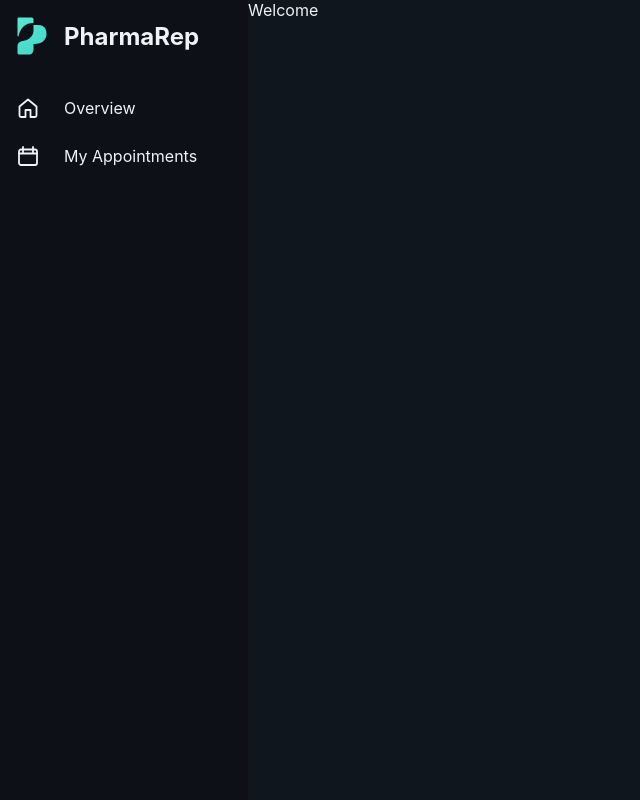
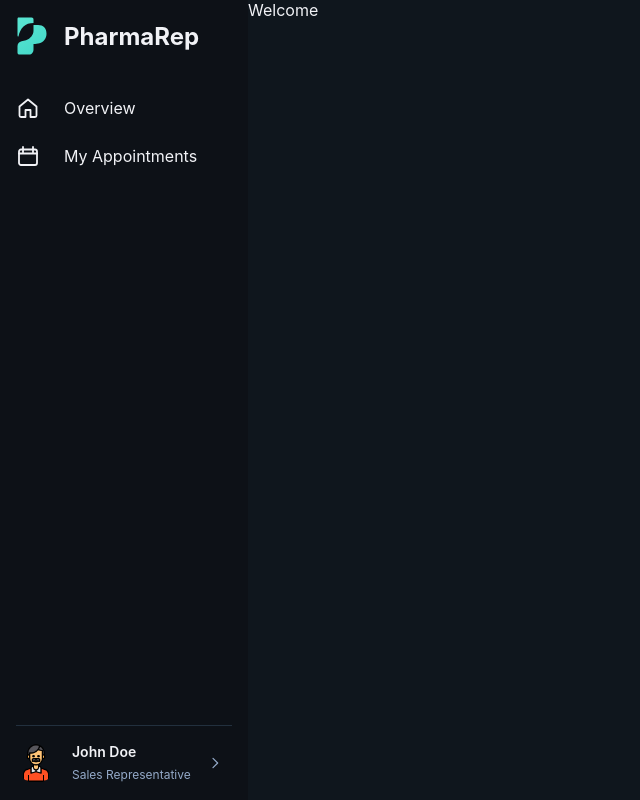
Before and after one commit to sppat/pharmarep-fe, a React (Vite) app: page / in a window 1280 px wide. Shown: the whole page, without its empty margins (0-640 px from the left). Built offline with nearby package versions, Linux system fonts and the light colour scheme.

Commit message:
feat: add sidebar profile link and extract header and footer

```diff
--- /dev/null
+++ b/src/components/icons/ChevronRightIcon.tsx
@@ -0,0 +1,11 @@
+import Icon from './Icon';
+
+function ChevronRightIcon() {
+  return (
+    <Icon>
+      <path d="m9 5 7 7-7 7" />
+    </Icon>
+  );
+}
+
+export default ChevronRightIcon;
--- a/src/components/nav/Nav.css
+++ b/src/components/nav/Nav.css
@@ -17,27 +17,4 @@
     width: 100%;
     flex: 1;
   }
-
-  .logo-container {
-    display: grid;
-    /* Reserve an icon column; let the text fill the remaining width and shrink. */
-    grid-template-columns: var(--sidebar-icon-column-width) minmax(0, 1fr);
-    align-items: center;
-    gap: var(--sidebar-row-gap);
-    width: 100%;
-    /* Match the navigation links' horizontal inset. */
-    padding: var(--space-4) var(--sidebar-inline-padding);
-
-    img {
-      /* Scale to the icon column's width while preserving the SVG's proportions. */
-      width: 100%;
-      height: auto;
-    }
-
-    .brand-name {
-      font-size: var(--font-size-2xl);
-      font-weight: 700;
-      overflow-wrap: anywhere;
-    }
-  }
 }
--- a/src/components/nav/Nav.tsx
+++ b/src/components/nav/Nav.tsx
@@ -1,17 +1,16 @@
-import Logo from '../../assets/images/pharmarep-mark.svg';
 import NavList from './NavList/NavList';
+import NavFooter from './NavFooter/NavFooter';
+import NavHeader from './NavHeader/NavHeader';
 import './Nav.css';
 
 function Nav() {
   return (
     <aside className="sidebar">
-      <div className="logo-container">
-        <img src={Logo} alt="" />
-        <span className="brand-name">PharmaRep</span>
-      </div>
+      <NavHeader />
       <nav>
         <NavList />
       </nav>
+      <NavFooter />
     </aside>
   );
 }
--- /dev/null
+++ b/src/components/nav/NavFooter/NavFooter.css
@@ -0,0 +1,61 @@
+.profile-container {
+    padding-inline: var(--space-1);
+}
+
+.profile-container > a {
+  display: flex;
+  flex-direction: row;
+  align-items: center;
+  gap: var(--space-4);
+  padding: var(--space-4) var(--space-3);
+  border-radius: var(--radius-md);
+  position: relative;
+  text-decoration: none;
+  color: inherit;
+
+  &::before {
+    content: '';
+    position: absolute;
+    height: 1px;
+    top: 0;
+    right: var(--space-3);
+    left: var(--space-3);
+    background-color: var(--color-border-subtle);
+  }
+
+  &:hover {
+    background-color: var(--sidebar-hover-row-background-color);
+    color: var(--sidebar-hover-row-text-color);
+    text-decoration: none;
+  }
+
+  img {
+    width: 2.5rem;
+    height: 2.5rem;
+    border-radius: 50%;
+    object-fit: cover;
+  }
+
+  .profile-info {
+    display: flex;
+    flex-direction: column;
+    gap: var(--space-1);
+    line-height: 1.5;
+  }
+
+  .profile-name {
+    font-size: var(--font-size-sm);
+    font-weight: 600;
+  }
+
+  .profile-role {
+    font-size: var(--font-size-xs);
+    color: var(--color-text-muted);
+  }
+
+  svg {
+    width: 1rem;
+    height: auto;
+    color: var(--color-text-muted);
+  }
+}
--- /dev/null
+++ b/src/components/nav/NavFooter/NavFooter.tsx
@@ -0,0 +1,24 @@
+import { NavLink } from 'react-router';
+import ChevronRightIcon from '../../icons/ChevronRightIcon';
+import ProfileIcon from '../../../assets/images/old-man.png';
+import './NavFooter.css';
+
+function NavFooter() {
+  return (
+    <div className="profile-container">
+      <NavLink
+        className={({ isActive }) => (isActive ? 'active' : '')}
+        to="/profile"
+      >
+        <img src={ProfileIcon} alt="" />
+        <div className="profile-info">
+          <span className="profile-name">John Doe</span>
+          <span className="profile-role">Sales Representative</span>
+        </div>
+        <ChevronRightIcon />
+      </NavLink>
+    </div>
+  );
+}
+
+export default NavFooter;
--- /dev/null
+++ b/src/components/nav/NavHeader/NavHeader.css
@@ -0,0 +1,22 @@
+.nav-header {
+    display: grid;
+    /* Reserve an icon column; let the text fill the remaining width and shrink. */
+    grid-template-columns: var(--sidebar-icon-column-width) minmax(0, 1fr);
+    align-items: center;
+    gap: var(--sidebar-row-gap);
+    width: 100%;
+    /* Match the navigation links' horizontal inset. */
+    padding: var(--space-4) var(--sidebar-inline-padding);
+
+    img {
+      /* Scale to the icon column's width while preserving the SVG's proportions. */
+      width: 100%;
+      height: auto;
+    }
+
+    .brand-name {
+      font-size: var(--font-size-2xl);
+      font-weight: 700;
+      overflow-wrap: anywhere;
+    }
+  }
--- /dev/null
+++ b/src/components/nav/NavHeader/NavHeader.tsx
@@ -0,0 +1,13 @@
+import Logo from '../../../assets/images/pharmarep-mark.svg';
+import './NavHeader.css';
+
+function NavHeader() {
+  return (
+    <div className="nav-header">
+      <img src={Logo} alt="" />
+      <span className="brand-name">PharmaRep</span>
+    </div>
+  );
+}
+
+export default NavHeader;
--- a/src/main.tsx
+++ b/src/main.tsx
@@ -12,6 +12,7 @@ const router = createBrowserRouter([
       { index: true, element: <div>Welcome</div> },
       { path: 'overview', element: <div>Overview</div> },
       { path: 'appointments', element: <div>Appointments</div> },
+      { path: 'profile', element: <div>Profile</div> },
     ],
   },
 ]);
```
Also changed, not shown: src/assets/images/old-man.png (added).
